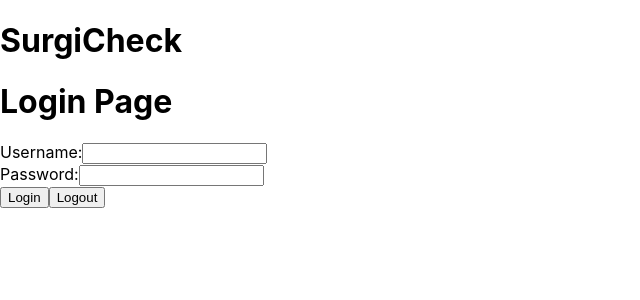
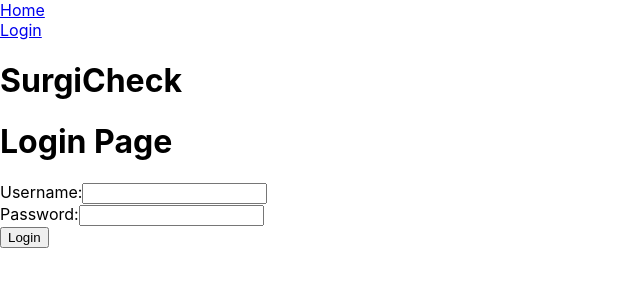
Before and after one commit to kdb23/surgicheck, a React (Create React App) app in the folder client/: page / in a window 1280 px wide. Shown: the top 300 px of the page, without its empty margins (0-640 px from the left). Built offline with nearby package versions, Linux system fonts and the light colour scheme; no server answers.

Commit message:
login and logout working...but its UGLY

```diff
--- a/client/package.json
+++ b/client/package.json
@@ -1,4 +1,5 @@
 {
+  "proxy": "http://127.0.0.1:5555",
   "name": "client",
   "version": "0.1.0",
   "private": true,
@@ -13,7 +14,7 @@
     "web-vitals": "^2.1.4"
   },
   "scripts": {
-    "start": "react-scripts start",
+    "start": "PORT=3000 react-scripts start",
     "build": "react-scripts build",
     "test": "react-scripts test",
     "eject": "react-scripts eject"
--- a/client/src/App.js
+++ b/client/src/App.js
@@ -1,23 +1,40 @@
+import React, {useEffect, useState} from 'react';
 import {Route, Switch} from 'react-router-dom';
-import Login from './Login'
+import Login from './Login';
 import NavButton from './NavButton';
+import NavBar from './NavBar';
 
 
 
 function App() {
+  const [user, setUser] = useState(null);
+
+  useEffect(() => {
+    fetch('/check_session').then((r) => {
+      console.log(r);
+      if(r.ok) {
+        r.json().then((user) => setUser(user));
+        console.log(user)
+      }
+    });
+  }, []);
+
   return (
-    <div>
+    <>
+     <NavBar user={user} setUser={setUser} />
+     <main>
         <Switch>
           <Route exact path="/">
             <h1>SurgiCheck</h1>
-          <Login />
+            <Login setUser={setUser} />
           </Route>
           <Route path='*'>
             <h1>404 Not Found</h1>
             <NavButton />
           </Route>
         </Switch>
-    </div>
+      </main>
+    </>
   );
 }
 
--- a/client/src/Login.js
+++ b/client/src/Login.js
@@ -1,43 +1,36 @@
-import React from 'react';
-import {useState} from 'react';
+import React, {useState} from 'react';
 
 
-function Login() {
+function Login({setUser}) {
 
     const [username, setUsername] = useState('');
     const [password, setPassword] = useState('');
 
     function handleSubmit(e) {
         e.preventDefault();
-        fetch('/login', {
+        fetch("/login", {
             method: "POST",
-            headers: { "Content-Type": 'application/json'},
+            headers: { "Content-Type": "application/json"},
             body: JSON.stringify({username, password}),
         }).then((r) => {
             if(r.ok) {
-                r.json().then((user) => setUsername(user));
+                r.json().then((user) => setUser(user));
             }
         });
     }
 
-    function handleLogout() {
-        fetch('/logout', {method: "DELETE"}).then((r)=>{
-            if(r.ok) {
-                setUsername(null);
-            }
-        });
-    }
 
     return(
-        <>
+        <div>
+            <form onSubmit={handleSubmit}>
             <h1>Login Page</h1>
-            <form onSubmit={handleSubmit}>
                 <div>
                 <label htmlFor='username'>Username:</label>
                 <input
                     type='text'
                     id='username'
                     autoComplete='off'
+                    value={username}
                     onChange={(e)=> setUsername(e.target.value)}
                 />
                 </div>
@@ -47,15 +40,14 @@ function Login() {
                     type='password'
                     id='password'
                     autoComplete='off'
+                    value={password}
                     onChange={(e)=> setPassword(e.target.value)}
                 />
                 </div>
                 <button type='submit'>Login</button>
-                <button onChange={handleLogout}> Logout </button>
             </form>
-        </>
-
-    )
+        </div>
+    );
 }
 
 export default Login
--- /dev/null
+++ b/client/src/NavBar.js
@@ -0,0 +1,31 @@
+import React from 'react';
+import {Link} from "react-router-dom";
+
+function NavBar({user, setUser}) {
+    function handleLogout() {
+        fetch('/logout', {method: "DELETE"}).then((r)=>{
+            if(r.ok) {
+                setUser(null);
+            }
+        });
+    }
+    return (
+        <header>
+            <div>
+                <Link to='/'> Home</Link>
+            </div>
+            <div>
+                {user ? (
+                    <button onClick={handleLogout}>Logout</button>
+                ) : (
+                    <>
+                        <Link to='/login'>Login</Link>
+                    </>
+                )}
+            </div>
+        </header>
+    );
+
+}
+
+export default NavBar;
--- a/client/src/index.js
+++ b/client/src/index.js
@@ -5,9 +5,8 @@ import App from './App';
 import {BrowserRouter} from 'react-router-dom'
 
 
+const Rooter = () => <BrowserRouter><App /></BrowserRouter>
+
 const root = ReactDOM.createRoot(document.getElementById('root'));
-root.render(
-  <BrowserRouter>
-    <App />
-  </BrowserRouter>
-);
+
+root.render(<Rooter /> );
```
Also changed, not shown: 2 other files (tests, documents, lock files or other folders). Lines whose indentation alone changed are shown as unchanged.
